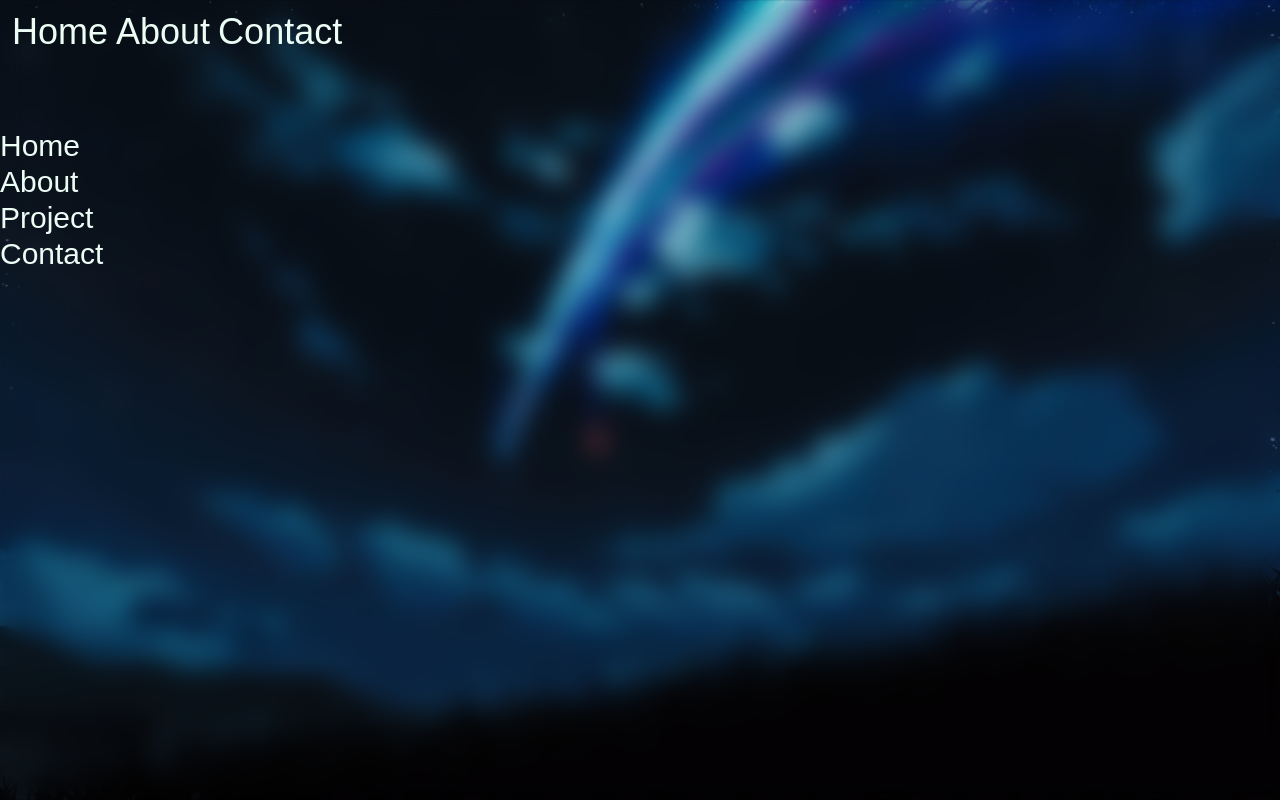
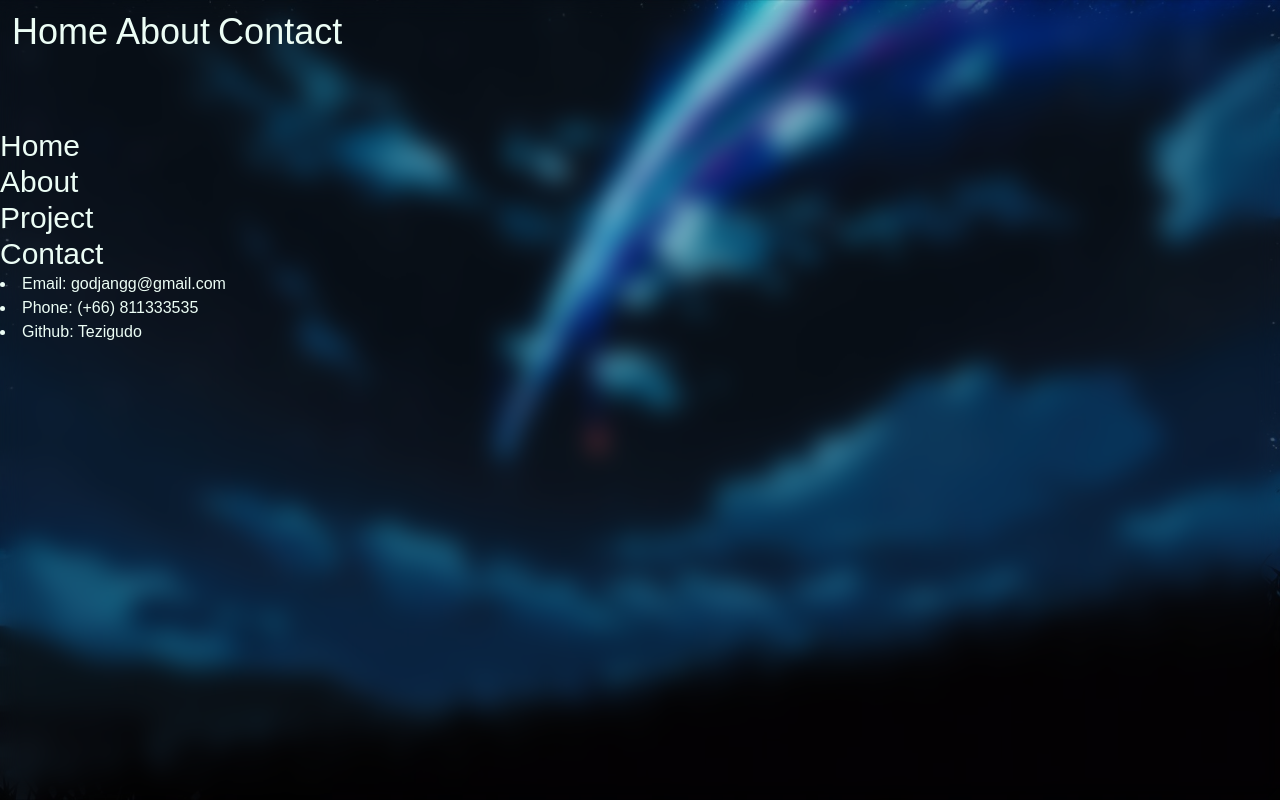
Before and after one commit to Tezigudo/Tezigudo.github.io, a React (Create React App) app: page / in a window 1280 px wide. Built offline with nearby package versions, Linux system fonts and the light colour scheme; what prettier-plugin-tailwindcss would draw is missing.

Commit message:
move component

```diff
--- a/src/components/navbar/navbar.tsx
+++ b/src/components/navbar/navbar.tsx
@@ -1,5 +1,4 @@
 import Topic from "./topic";
-
 
 function Navbar(prop: {topics: string[]}) {
     const topics = prop.topics;
--- a/src/components/navbar/topic.tsx
+++ b/src/components/navbar/topic.tsx
@@ -1,5 +1,3 @@
-import React from 'react';
-
 function Topic(props: {topicName: string}){
     const {topicName} = props;
 
--- a/src/components/navbar/session.tsx
+++ b/src/components/session.tsx
@@ -1,4 +1,4 @@
-import SessionProps from "../../interfaces/Content";
+import SessionProps from "../interfaces/Content";
 
 function Session(props: SessionProps) {
   const { sessionName, content } = props;
--- a/src/contents/Contact.tsx
+++ b/src/contents/Contact.tsx
@@ -1,5 +1,9 @@
 function Contact(){
-    return <div></div>
+    return <div className="text-emerald-50">
+        <li>Email: <a href="mailto:godjangg@gmail.com">godjangg@gmail.com</a></li>
+        <li>Phone: <a href="tel:+66%20811333535">(+66) 811333535</a></li>
+        <li>Github: <a href="https://github.com/tezigudo/" target="_blank" rel="noreferrer">Tezigudo</a></li>
+    </div>
 }
 
 export default Contact;
--- a/src/pages/main.tsx
+++ b/src/pages/main.tsx
@@ -1,6 +1,5 @@
-import React from "react";
 import Navbar from "../components/navbar/navbar";
-import Session from "../components/navbar/session";
+import Session from "../components/session";
 
 import About from "../contents/About";
 import Contact from "../contents/Contact";
```
